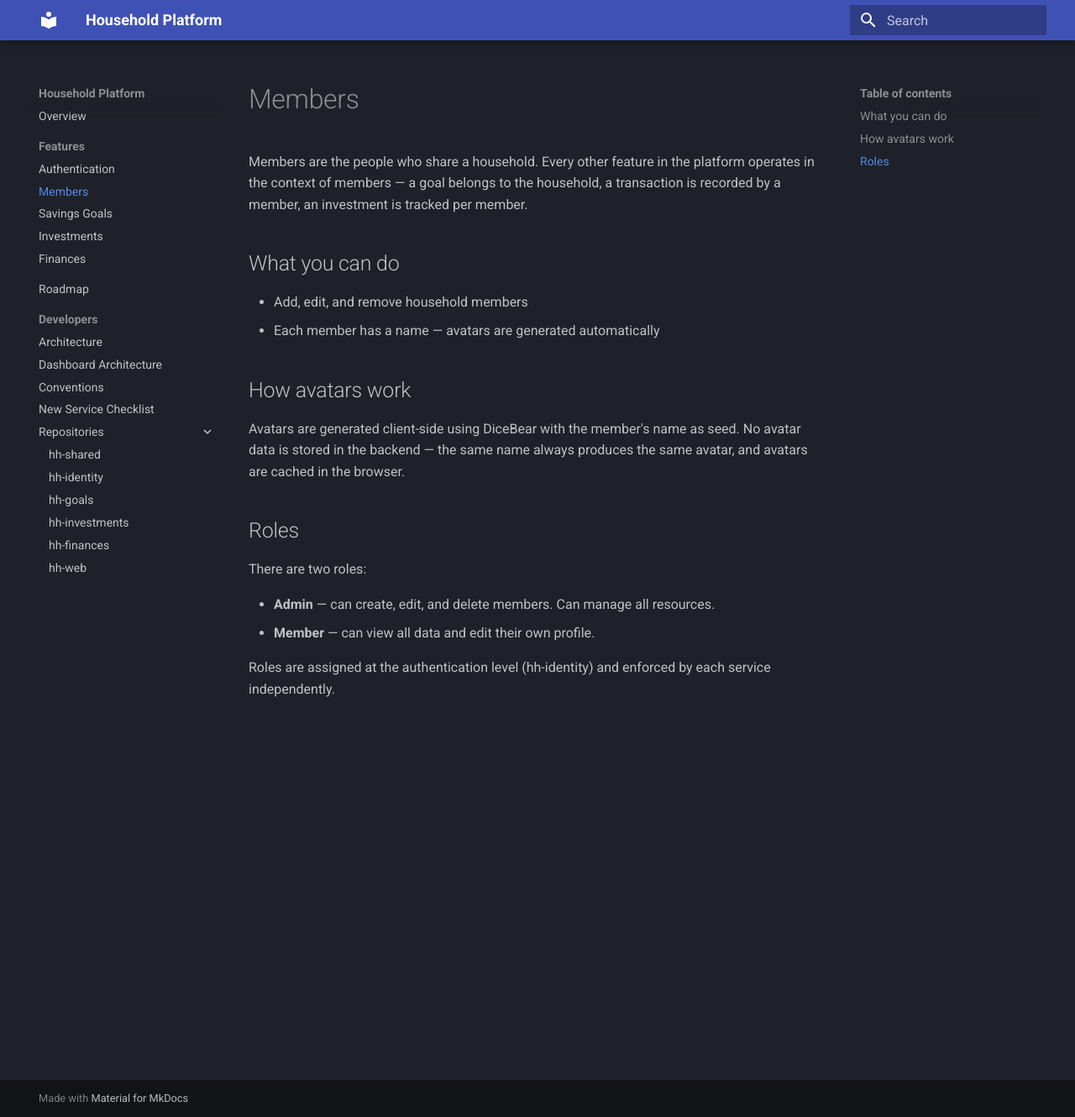
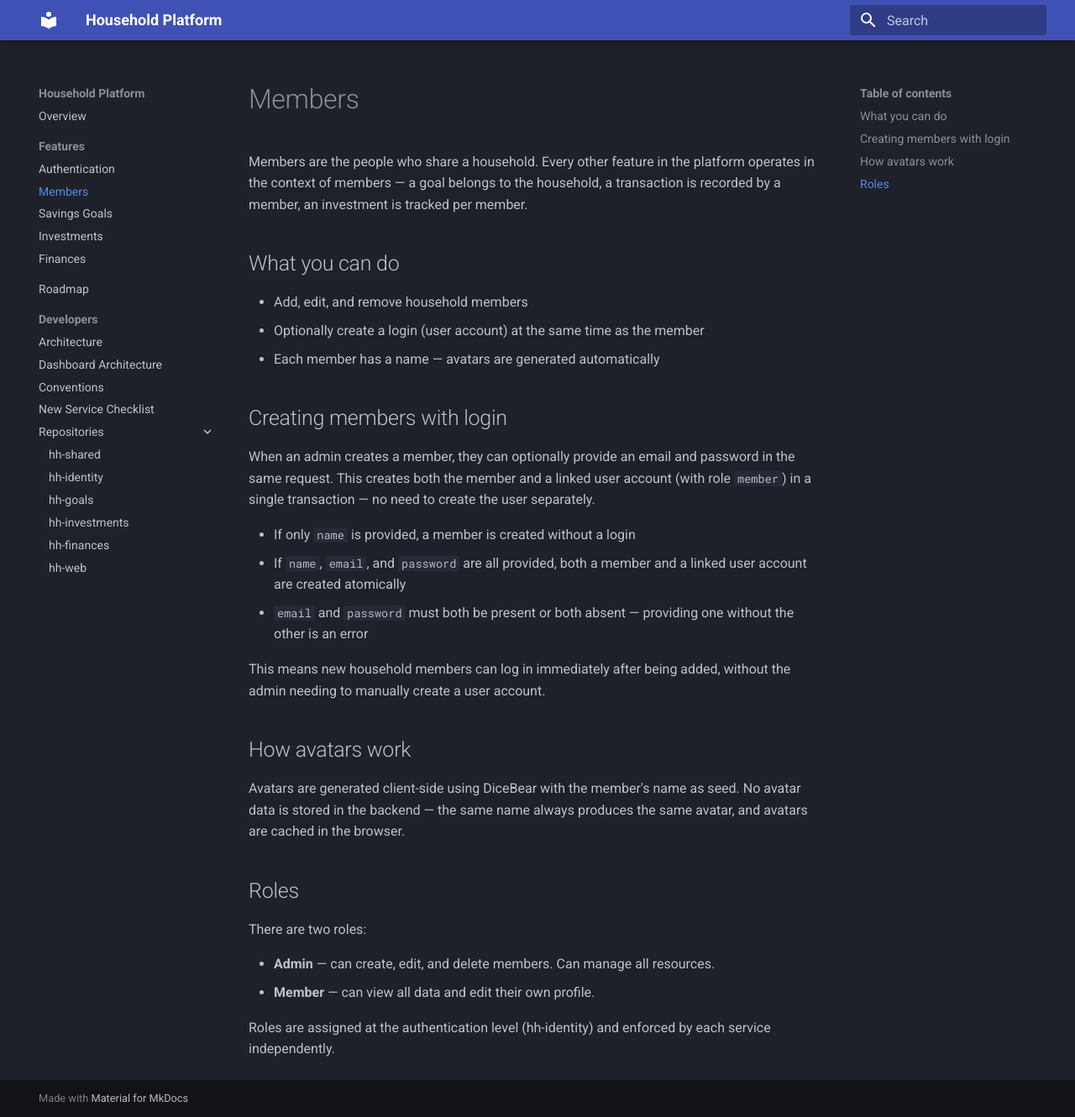
Before and after one commit to tiagorocha94/hh-docs, an MkDocs documentation site: the page built from docs/features/members.md, in a window 1280 px wide and 1330 px high. Shown: the whole window at 84% size. Built offline with MkDocs 1.6.1 and Material for MkDocs 9.7.7, drawn with Linux system fonts in a browser that asks for light colours.

Commit message:
docs: document inline member+login creation (hh-identity v0.2.0)
- members.md: add section on creating members with login
- auth.md: add user provisioning section explaining both flows
- hh-identity.md: update POST /v1/members description

```diff
--- a/docs/features/members.md
+++ b/docs/features/members.md
@@ -7,7 +7,24 @@ a transaction is recorded by a member, an investment is tracked per member.
 ## What you can do
 
 - Add, edit, and remove household members
+- Optionally create a login (user account) at the same time as the member
 - Each member has a name — avatars are generated automatically
+
+## Creating members with login
+
+When an admin creates a member, they can optionally provide an email and
+password in the same request. This creates both the member and a linked user
+account (with role `member`) in a single transaction — no need to create the
+user separately.
+
+- If only `name` is provided, a member is created without a login
+- If `name`, `email`, and `password` are all provided, both a member and a
+  linked user account are created atomically
+- `email` and `password` must both be present or both absent — providing one
+  without the other is an error
+
+This means new household members can log in immediately after being added,
+without the admin needing to manually create a user account.
 
 ## How avatars work
 
--- a/docs/repositories/hh-identity.md
+++ b/docs/repositories/hh-identity.md
@@ -30,7 +30,7 @@ For what this service does and how it works, see [Features > Authentication](../
 | PUT | `/v1/users/{id}` | Admin | Update user |
 | DELETE | `/v1/users/{id}` | Admin | Delete user |
 | GET | `/v1/members` | Bearer | List members (paginated) |
-| POST | `/v1/members` | Admin | Create member |
+| POST | `/v1/members` | Admin | Create member (optionally with login) |
 | GET | `/v1/members/{id}` | Bearer | Get member |
 | PUT | `/v1/members/{id}` | Owner/Admin | Update member |
 | DELETE | `/v1/members/{id}` | Admin | Delete member |
```
Also changed, not shown: docs/features/auth.md (+14 -0 lines).
